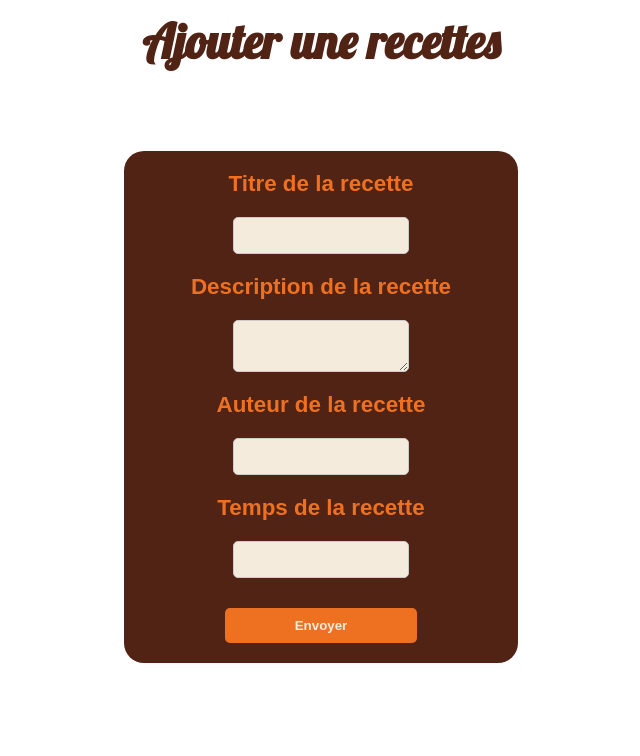
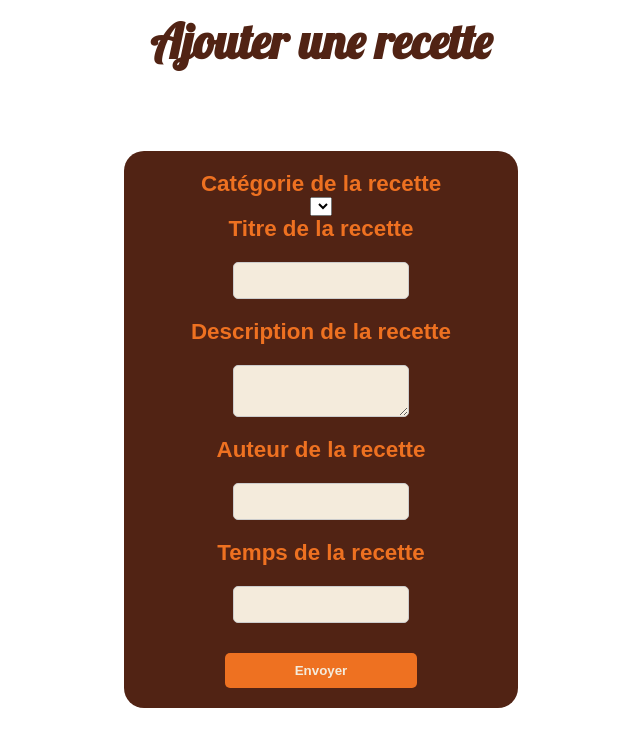
Before and after one commit to esteban-genty/gestionnaire-de-menu, a PHP site: page /recettes.php in a window 1280 px wide. Shown: the part 189-945 px from the top of the page, without its empty margins (319-959 px from the left). Before the commit the page ends 852 px from the top, so only its background shows below. Run offline with PHP 8.4, Linux system fonts and the light colour scheme; lists and menus that the app fills with data are empty.

Commit message:
Ajout de la possibilité de choisir la table dans la quelle on ajoute la recette

```diff
--- a/recettes.php
+++ b/recettes.php
@@ -1,4 +1,4 @@
-<?php require_once(__DIR__ . '/start.php') ?>
+<?php require_once(__DIR__ . '/start.php'); ?>
 
 <!DOCTYPE html>
 <html lang="fr">
@@ -25,11 +25,24 @@
 
     <?php require_once(__DIR__ . '/header.php'); ?>
 
+    <section class="ajout-categories">
+        <h1>Ajouter une recette</h1>
 
-    <section class="ajout-categories">
-        <h1>Ajouter une recettes</h1>
+        <form action="recettes.php" method="POST">
+            <label for="categorie">Catégorie de la recette</label>
 
-        <form action= "recettes.php" method="POST">
+            <?php
+                $requete = "SHOW TABLES FROM $dbname";
+                $result = $bddPDO->query($requete);
+            ?>
+            <select name="categories" id="categories">
+                <?php
+                    while ($row = $result->fetch(PDO::FETCH_NUM)) {
+                        echo "<option value='" . htmlspecialchars($row[0], ENT_QUOTES) . "'>" . htmlspecialchars($row[0], ENT_QUOTES) . "</option>";
+                    }
+                ?>
+            </select>
+
             <label for="titre">Titre de la recette</label>
             <input type="text" name="titre" required>
 
@@ -47,36 +60,41 @@
     </section>
 
     <?php
+    if (isset($_POST['enregistrer'])) {
 
-        if(isset($_POST['enregistrer'])){
+        // Récupérer et sécurise les donnés
+        $categorie = htmlspecialchars($_POST['categories']);
+        $titre = htmlspecialchars($_POST['titre']);
+        $recette = htmlspecialchars($_POST['recette']);
+        $auteur = htmlspecialchars($_POST['auteur']);
+        $temps = htmlspecialchars($_POST['temps']);
 
-            $titre = $_POST['titre'];
-            $recette = $_POST['recette'];
-            $auteur = $_POST['auteur'];
-            $temps = $_POST['temps'];
+        if (!empty($categorie) && !empty($titre) && !empty($recette) && !empty($auteur) && !empty($temps)) {
 
-            if(!empty($titre) && !empty($recette) && !empty($auteur) && !empty($temps))
-            {
-                $requete = $bddPDO->prepare('INSERT INTO patisserie (titre, recette, auteur, temps) VALUES (:titre, :recette, :auteur, :temps)');
+            // Requête SQL
+            $requete = $bddPDO->prepare("INSERT INTO `$categorie` (titre, recette, auteur, temps) VALUES (:titre, :recette, :auteur, :temps)");
 
+            // Change les valuer des paramètres de la requête SQL
             $requete->bindValue(':titre', $titre);
             $requete->bindValue(':recette', $recette);
             $requete->bindValue(':auteur', $auteur);
             $requete->bindValue(':temps', $temps);
 
+            // Exécution de la requête SQL
             $result = $requete->execute();
 
-                if(!$result){
-                    echo "<p>Erreur</p>";
-                }else{
-                    echo "<p>Recette ajoutée | ID : </p>" . $bddPDO->lastInsertId();
+            if ($result) {
+                echo "<p>Recette ajoutée | ID : " . $bddPDO->lastInsertId() . " | Catgeorie : " . $categorie . "</p>";
+            } else {
+                echo "<p>Erreur lors de l'ajout de la recette.</p>";
             }
-
-            }else{
-                echo "<p>Veuillez remplir tous les champs</p>";
+        } else {
+            echo "<p>Veuillez remplir tous les champs.</p>";
         }
     }
+?>
 
-    ?>
+
+
 </body>
 </html>
```
Lines whose indentation alone changed are shown as unchanged.
